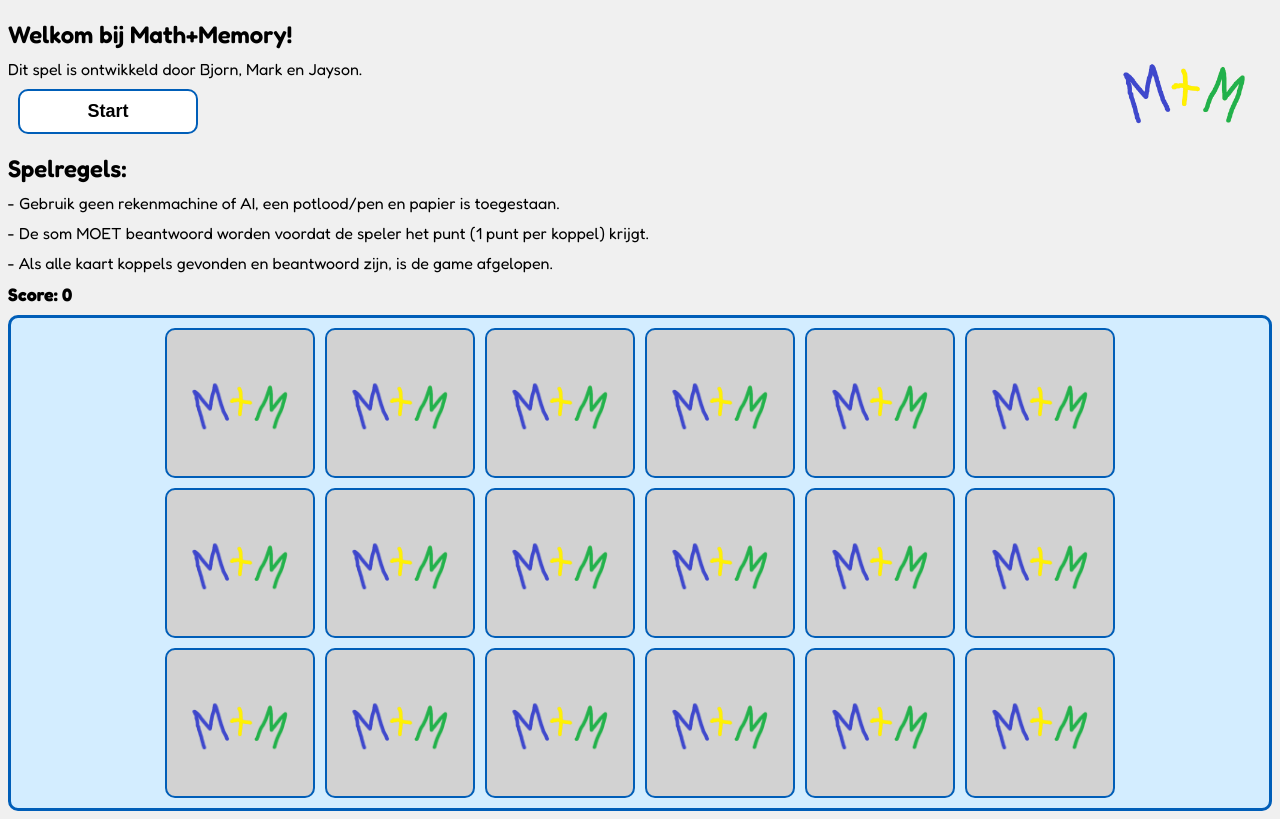
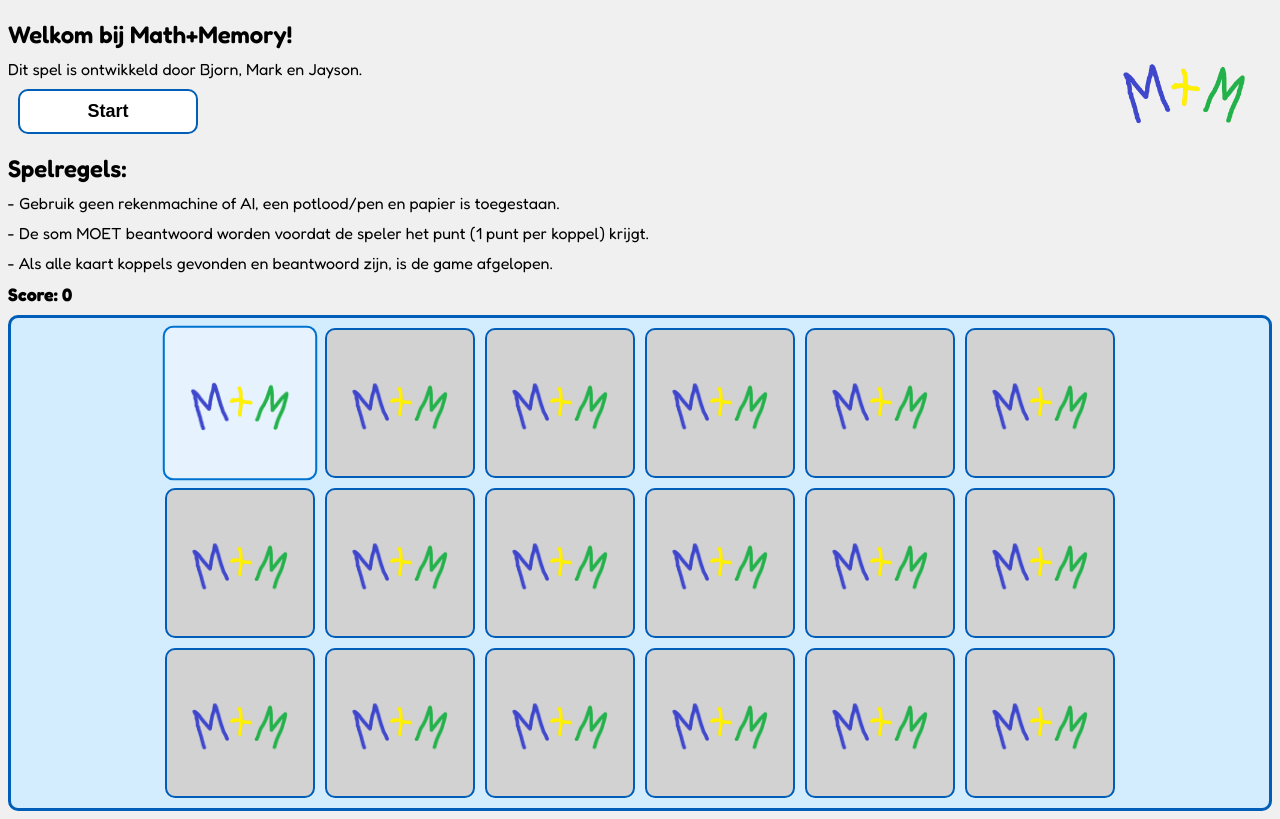
Before and after one commit to Jayson-04/memorygame, a plain HTML site: page memorycode/index.html in a window 1280 px wide. In both pictures the pointer is over the button 240 px from the left and 403 px from the top of the page. Drawn offline with Linux system fonts and the light colour scheme.

Commit message:
hover buttons

```diff
--- a/memorycode/style.css
+++ b/memorycode/style.css
@@ -70,6 +70,14 @@ p {
     display: flex;
     justify-content: center;
     align-items: center;
+
+    transition: 0.2s ease;
+}
+
+.box button:hover {
+    background-color: #e6f3ff;
+    transform: scale(1.03);
+    border-color: #0073d1;
 }
 
 #startButton {
```
